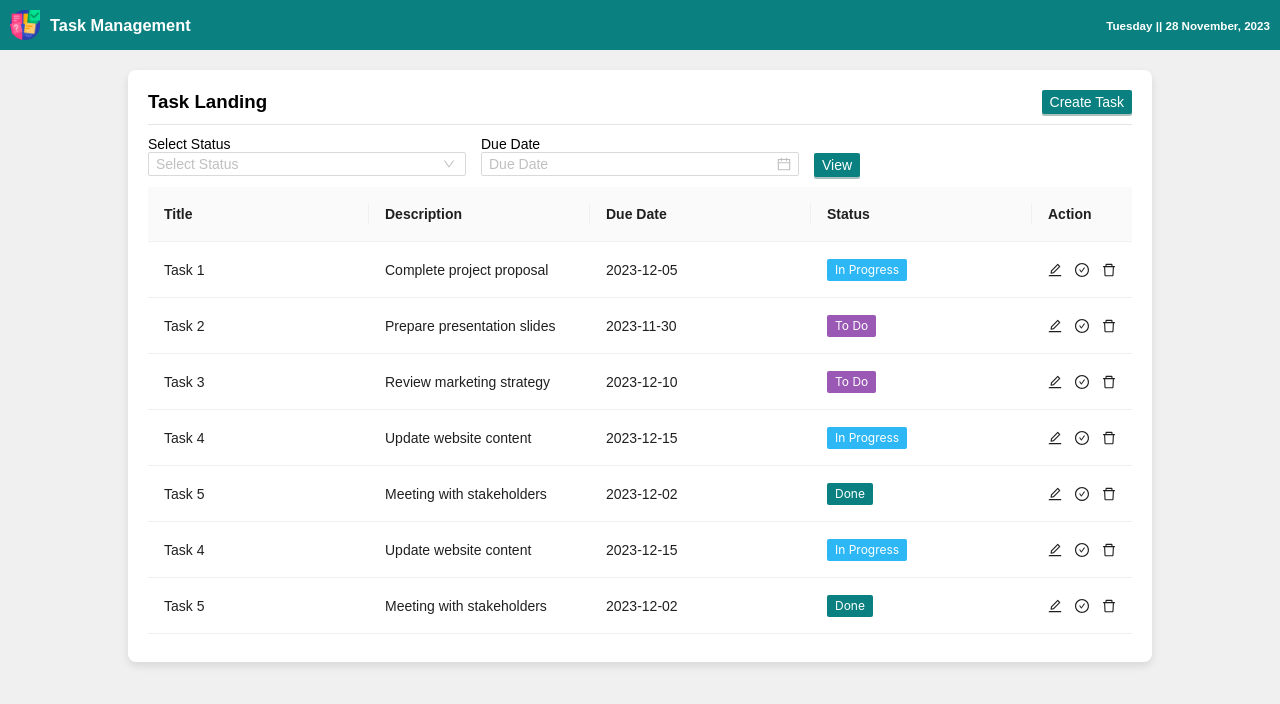
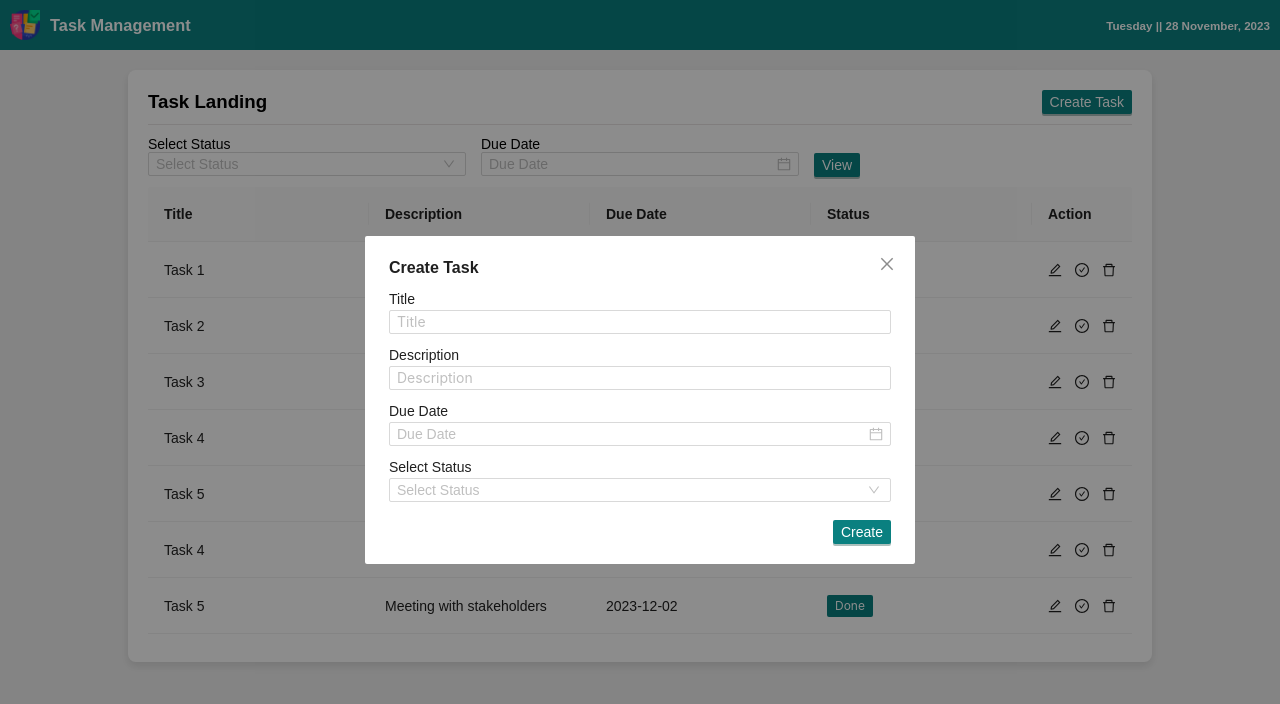
Before and after one commit to bulbulahmed9/task-management, a React (Vite) app: page / in a window 1280 px wide. Both pictures are taken after typing "Sample", "Sample" into the empty fields and a click on the button "Create Task". Shown: the top 704 px of the page. Built offline with nearby package versions, Linux system fonts and the light colour scheme.

Commit message:
feat : added create task page design

```diff
--- a/src/main.css
+++ b/src/main.css
@@ -44,6 +44,17 @@ body {
 }
 /*================= Task Landing End ================= */
 
+
+
+
+/* *================= Task Create Start *================= */
+.task-create-edit{
+  height: 100%;
+}
+/* *================= Task Create End *================= */
+
+
+
 /* ================= Common CSS Start ================= */
 .d-flex {
   display: flex;
@@ -75,6 +86,12 @@ body {
 .w-100{
   width: 100%;
 }
+.ant-modal-content{
+  height: 100%;
+}
+.text-right{
+  text-align: right;
+}
 /* ================= Common CSS End ================= */
 
 /* ================= Scrollbar Start ================= */
--- a/src/modules/task/TaskCreateEdit.jsx
+++ b/src/modules/task/TaskCreateEdit.jsx
@@ -1,8 +1,47 @@
+import { Button, Col, DatePicker, Input, Row, Select } from "antd";
+import { statusDDL, statusDDLWithoutAll } from "./utils";
 
-const TaskCreate = () => {
+const TaskCreateEdit = () => {
   return (
-    <div>TaskCreate</div>
-  )
-}
+    <div className="task-create-edit">
+      <Row>
+        <Col md={24} sm={24} xs={24}>
+          <label>Title</label>
+          <Input size="small" className="w-100 mb-2" placeholder="Title" />
+        </Col>
+        <Col md={24} sm={24} xs={24}>
+          <label>Description</label>
+          <Input size="small" className="w-100 mb-2" placeholder="Description" />
+        </Col>
+        <Col md={24} sm={24} xs={24}>
+          <label>Due Date</label>
+          <DatePicker
+            size="small"
+            className="w-100 mb-2"
+            placeholder="Due Date"
+            onChange={() => {}}
+          />
+        </Col>
+        <Col md={24} sm={24} xs={24}>
+          <label>Select Status</label>
+          <Select
+            showSearch
+            placeholder="Select Status"
+            optionFilterProp="children"
+            onChange={() => {}}
+            options={statusDDLWithoutAll()}
+            className="w-100"
+            size="small"
+          />
+        </Col>
+        <Col className="text-right" md={24} sm={24} xs={24}>
+          <Button className="mt-18" size="small" htmlType="submit" type="primary">
+            Create
+          </Button>
+        </Col>
+      </Row>
+    </div>
+  );
+};
 
-export default TaskCreate
+export default TaskCreateEdit;
--- a/src/modules/task/TaskLanding.jsx
+++ b/src/modules/task/TaskLanding.jsx
@@ -1,12 +1,21 @@
-import { Button, Col, DatePicker, Row, Select, Table } from "antd";
+import { Button, Col, DatePicker, Modal, Row, Select, Table } from "antd";
 import { columns, sampleData, statusDDL } from "./utils";
+import TaskCreateEdit from "./TaskCreateEdit";
+import { useState } from "react";
 
 const TaskLanding = () => {
+  const [visible, setVisible] = useState(false);
+
   return (
     <div>
       <div className="landing-header d-flex justify-content-between align-items-center">
         <h3>Task Landing</h3>
-        <Button size="small" htmlType="button" type="primary">
+        <Button
+          onClick={() => setVisible(true)}
+          size="small"
+          htmlType="button"
+          type="primary"
+        >
           Create Task
         </Button>
       </div>
@@ -33,7 +42,12 @@ const TaskLanding = () => {
           />
         </Col>
         <Col md={8} sm={12} xs={24}>
-          <Button className="mt-18" size="small" htmlType="button" type="primary">
+          <Button
+            className="mt-18"
+            size="small"
+            htmlType="button"
+            type="primary"
+          >
             View
           </Button>
         </Col>
@@ -47,6 +61,21 @@ const TaskLanding = () => {
         dataSource={sampleData}
         columns={columns}
       />
+      <Modal
+        destroyOnClose={true}
+        maskClosable={true}
+        title="Create Task"
+        centered={true}
+        open={visible}
+        onCancel={() => setVisible(false)}
+        width={550}
+        style={{
+          overflow: "scroll",
+        }}
+        footer={null}
+      >
+        <TaskCreateEdit />
+      </Modal>
     </div>
   );
 };
--- a/src/modules/task/utils.jsx
+++ b/src/modules/task/utils.jsx
@@ -12,6 +12,10 @@ export const statusDDL = [
   { value: "In Progress", label: "In Progress" },
   { value: "Done", label: "Done" },
 ];
+
+export const statusDDLWithoutAll = () => {
+  return statusDDL.filter((item) => item.label !== "All");
+};
 
 export const sampleData = [
   {
```
